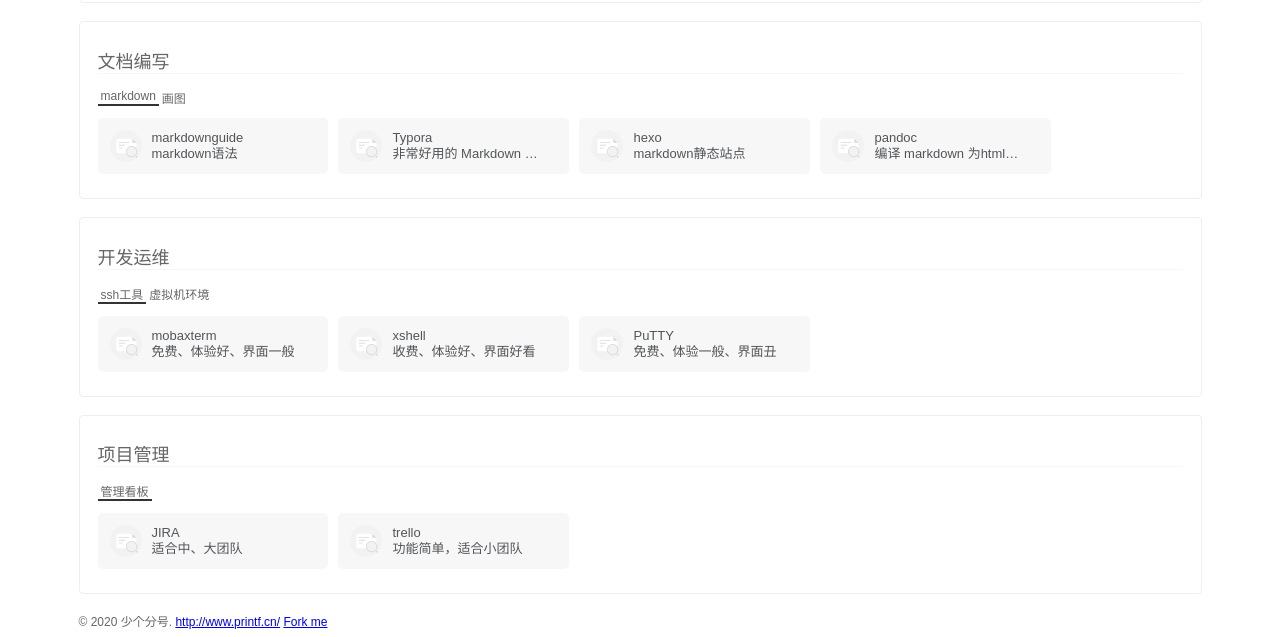
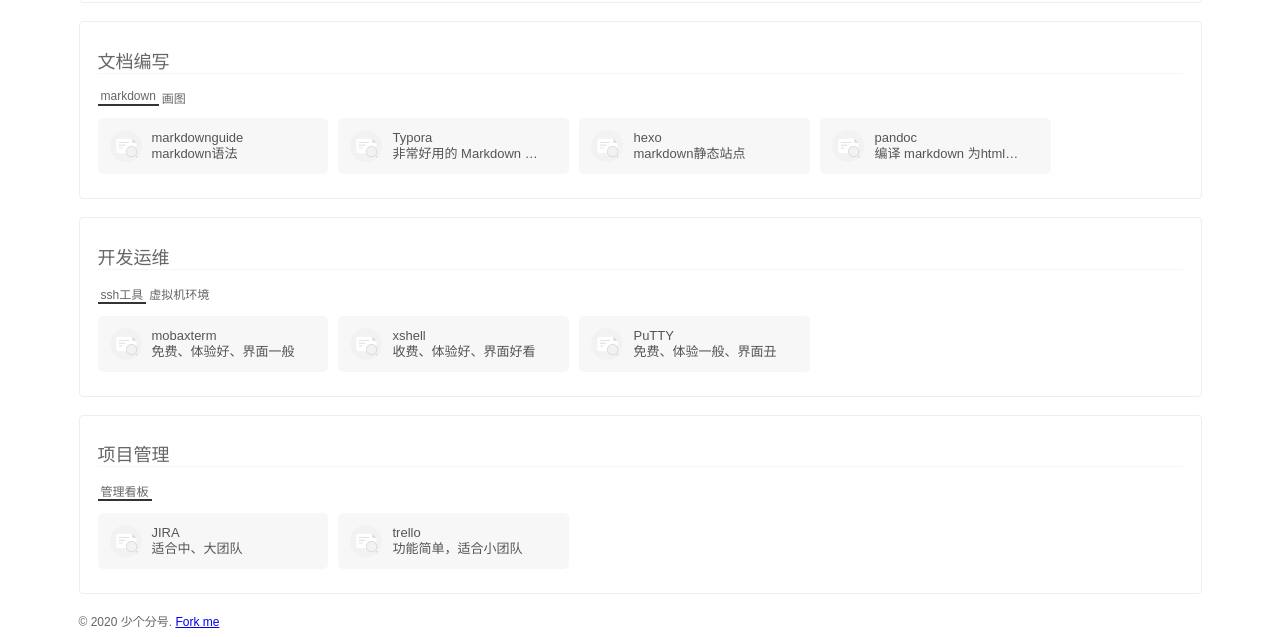
Before and after one commit to linksgo2011/developer-tools, a website: page docs/index.html in a window 1280 px wide. Shown: the part 383-1020 px from the top of the page. Drawn offline with Linux system fonts and the light colour scheme.

Commit message:
generate website on `date +%y%m%d`

```diff
--- a/docs/index.html
+++ b/docs/index.html
@@ -517,7 +517,6 @@
 
 <div class="footer container">
     © 2020 少个分号.
-    <a href="http://www.printf.cn/">http://www.printf.cn/</a>
     <a href="https://github.com/linksgo2011/tool-chain">Fork me</a>
 </div>
 
```
Also changed, not shown: template/index.html (+0 -1 lines).
